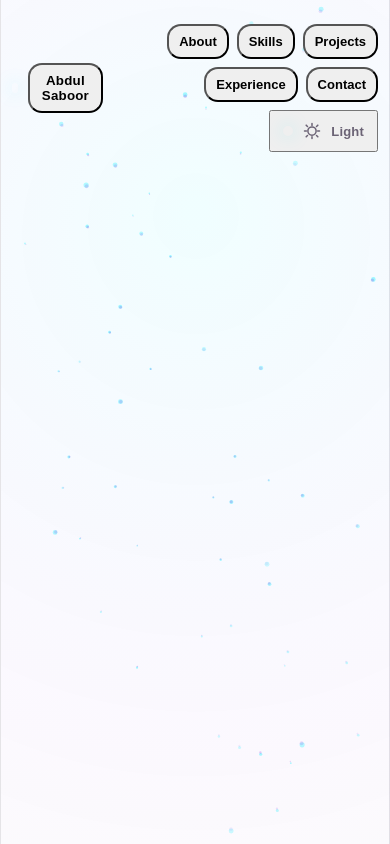
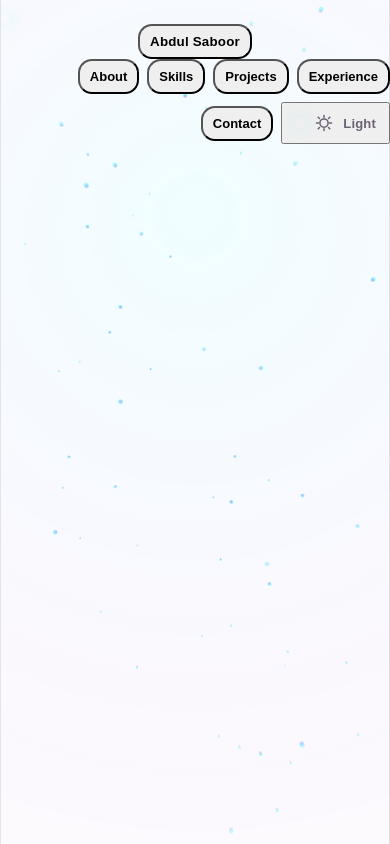
Before and after one commit to abdul-saboor-strack/Portfolio, a React (Vite) app in the folder portfolio/: page / in a window 390 px wide. Shown: the top 844 px of the page. Built offline with nearby package versions, Linux system fonts and the light colour scheme; the HTML template or start-up script is replaced by a standard one.

Commit message:
Fix header JSX syntax and mobile header layout

```diff
--- a/portfolio/src/App.jsx
+++ b/portfolio/src/App.jsx
@@ -68,17 +68,8 @@ export default function App() {
         }}
       >
         <div className="container" style={{ pointerEvents: 'auto' }}>
-          <div
-            className="glass2"
-            style={{
-              display: 'flex',
-              alignItems: 'center',
-              justifyContent: 'space-between',
-              padding: '10px 12px',
-              gap: 12,
-            }}
-          >
-            <div style={{ display: 'flex', alignItems: 'center', gap: 10 }}>
+          <div className="glass2 headerBar">
+            <div className="headerBrand">
               <div
                 aria-hidden="true"
                 style={{
@@ -103,8 +94,7 @@ export default function App() {
                 {name}
               </button>
             </div>
-
-            <nav style={{ display: 'flex', gap: 8, alignItems: 'center', flexWrap: 'wrap', justifyContent: 'flex-end' }}>
+            <nav className="headerNav" style={{ display: 'flex', gap: 8, alignItems: 'center', flexWrap: 'wrap', justifyContent: 'flex-end' }}>
               {navItems.map((item) => (
                 <button
                   key={item.id}
@@ -124,7 +114,7 @@ export default function App() {
       </header>
 
       <ErrorBoundary>
-        <main style={{ paddingTop: 92 }}>
+        <main className="mainContent" style={{ paddingTop: 92 }}>
           <HeroSection name={name} headlinePhrases={headlinePhrases} onViewWork={() => scrollToId('projects')} />
           <AboutSection about={about} />
           <SkillsSection skills={skills} />
@@ -136,6 +126,6 @@ export default function App() {
       </ErrorBoundary>
 
       <ProjectModal project={selectedProject} isOpen={modalOpen} onClose={() => setSelectedProject(null)} />
-    </div>
+    </div >
   )
 }
```
